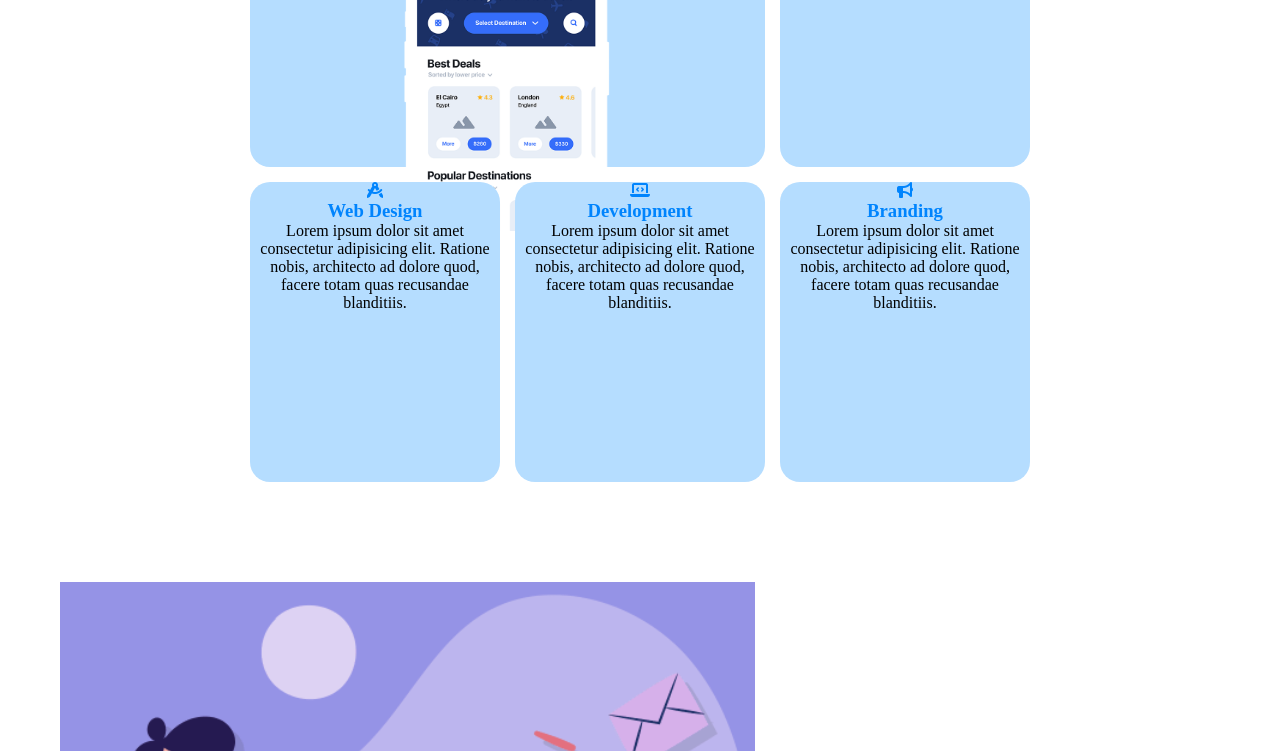
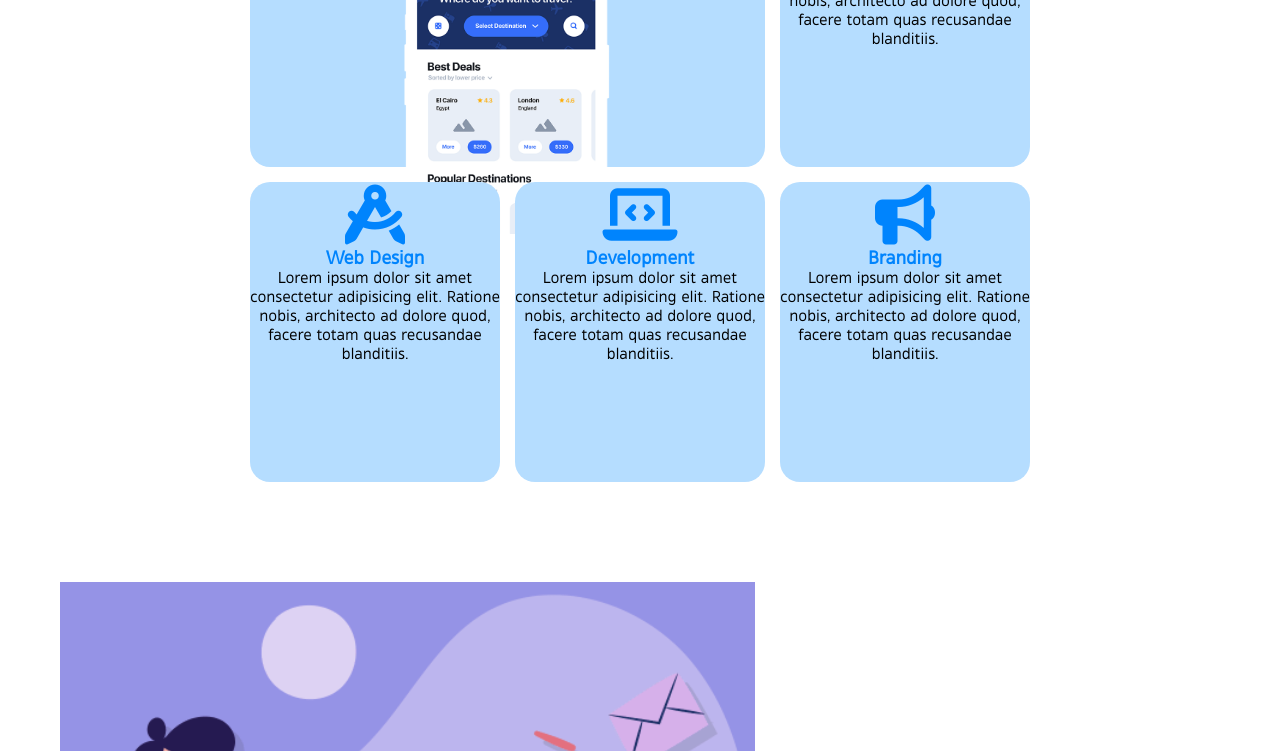
Before and after one commit to matteo-didone/htmlcss-responsive-layout, a plain HTML site: page index.html in a window 1280 px wide. Shown: the part 263-1014 px from the top of the page. Drawn offline with Linux system fonts and the light colour scheme.

Commit message:
Fixed icons on jumbotron

```diff
--- a/index.html
+++ b/index.html
@@ -88,8 +88,8 @@
                             </p>
                         </div>
 
-                        <div class="item item-4 one-third item-icon">
-                            <i class="fa-solid fa-laptop-code" style="color: #0084fd;"></i>
+                        <div class="item item-4 one-third">
+                            <i class="fa-solid fa-laptop-code item-icon" style="color: #0084fd;"></i>
                             <h3>Development</h3>
 
                             <p>
@@ -97,8 +97,8 @@
                             </p>
                         </div>
 
-                        <div class="item item-5 one-third item-icon">
-                            <i class="fa-solid fa-bullhorn" style="color: #0084fd;"></i>
+                        <div class="item item-5 one-third">
+                            <i class="fa-solid fa-bullhorn item-icon" style="color: #0084fd;"></i>
                             <h3>Branding</h3>
 
                             <p>
--- a/style.css
+++ b/style.css
@@ -6,7 +6,9 @@
         margin: 0;
         padding: 0;
         box-sizing: border-box;
+        font-family: 'Tosia', 'FontAwesome', sans-serif;
 }
+
 
 ul
 {
@@ -28,7 +30,11 @@ a
 /************************************************
     FONT
  ************************************************/
-
+@font-face
+{
+    font-family: 'Tosia';
+    src: url('font/ROHH\ \ TosiaRegular.otf');
+}
 
 /************************************************
     UTILITIES
@@ -182,6 +188,11 @@ section.jumbotron
     color: #0084fd;
 }
 
+.item-icon
+{
+    font-size: 60px;
+}
+
 .row
 {
     display: flex;
```
